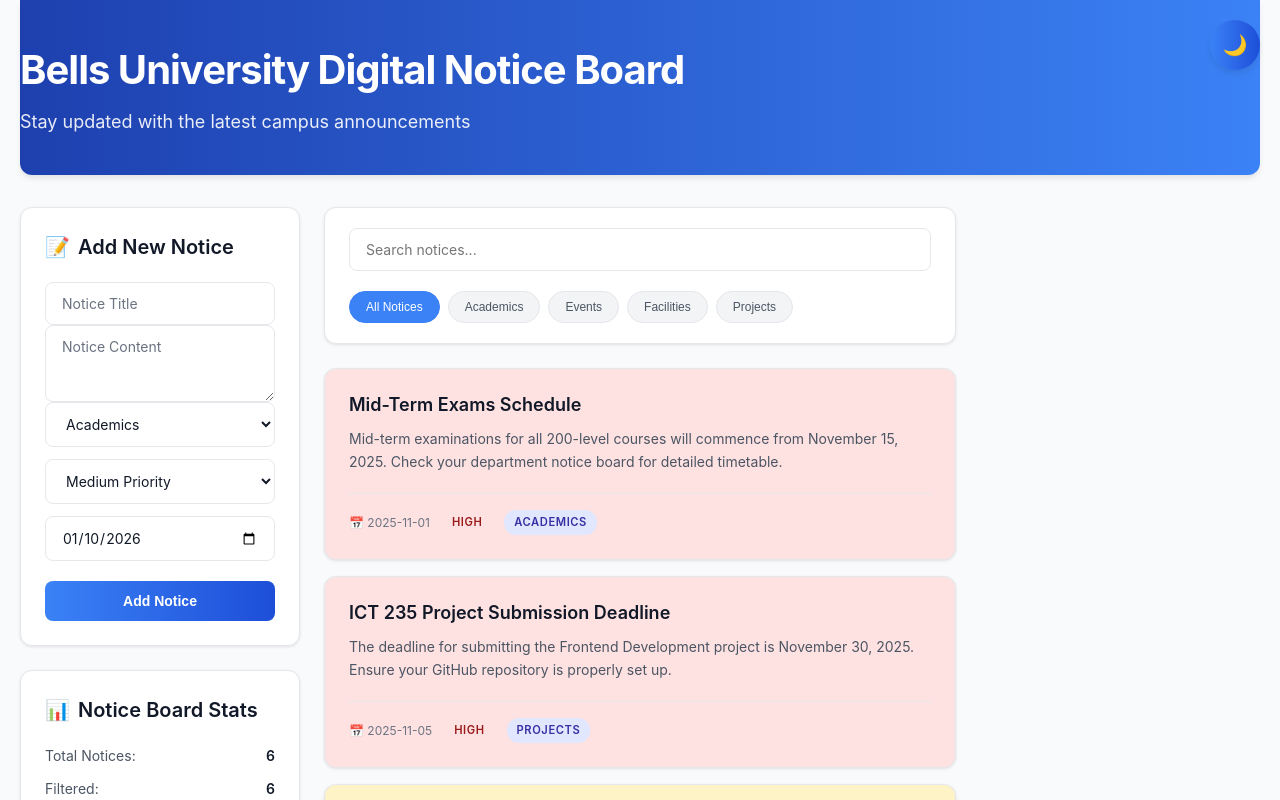
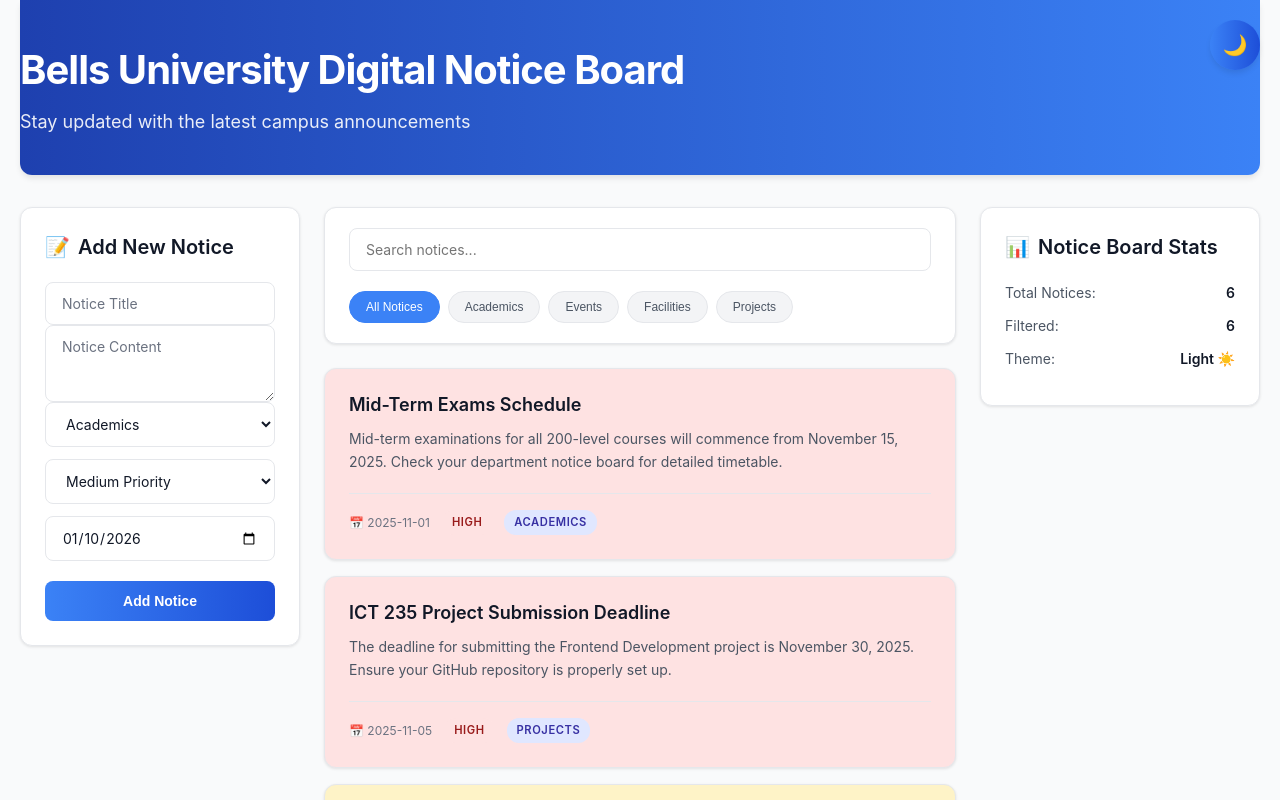
Before and after one commit to retrome3/bells_notice-board, a React (Create React App) app: page / in a window 1280 px wide. Shown: the top 800 px of the page. Built offline with nearby package versions, Linux system fonts and the light colour scheme.

Commit message:
Update App.js

```diff
--- a/src/App.js
+++ b/src/App.js
@@ -138,18 +138,12 @@ function App() {
       <Header />
 
   <div className="main-layout">
-        {/* Left sidebar for adding notices */}
+  {/* Left Column: Add Notice Form */}
   <div className="sidebar">
     <NoticeForm onAddNotice={addNotice} />
-          <div className="stats">
-            <h3>Notice Board Stats</h3>
-            <p>Total Notices: <strong>{notices.length}</strong></p>
-            <p>Filtered: <strong>{filteredNotices.length}</strong></p>
-            <p>Theme: <strong>{theme === 'light' ? 'Light ☀️' : 'Dark 🌙'}</strong></p>
-          </div>
   </div>
 
-        {/* Main content area */}
+  {/* Middle Column: Main Content & Controls */}
   <div className="main-content">
     <Controls
       searchTerm={searchTerm}
@@ -161,7 +155,7 @@ function App() {
     <div className="notice-grid">
       {filteredNotices.length === 0 ? (
         <div className="no-notices">
-                <p>No notices found. Try a different search or category, or add a new notice!</p>
+          <p>No notices found matching your criteria.</p>
         </div>
       ) : (
         filteredNotices.map(notice => (
@@ -174,8 +168,17 @@ function App() {
       )}
     </div>
   </div>
+
+  {/* Right Column: Stats Panel */}
+  <div className="sidebar">
+    <div className="stats">
+      <h3>Notice Board Stats</h3>
+      <p>Total Notices: <strong>{notices.length}</strong></p>
+      <p>Filtered: <strong>{filteredNotices.length}</strong></p>
+      <p>Theme: <strong>{theme === 'light' ? 'Light ☀️' : 'Dark 🌙'}</strong></p>
     </div>
-
+  </div>
+</div>
       <Footer />
     </div>
   );
```
Lines whose indentation alone changed are shown as unchanged.
